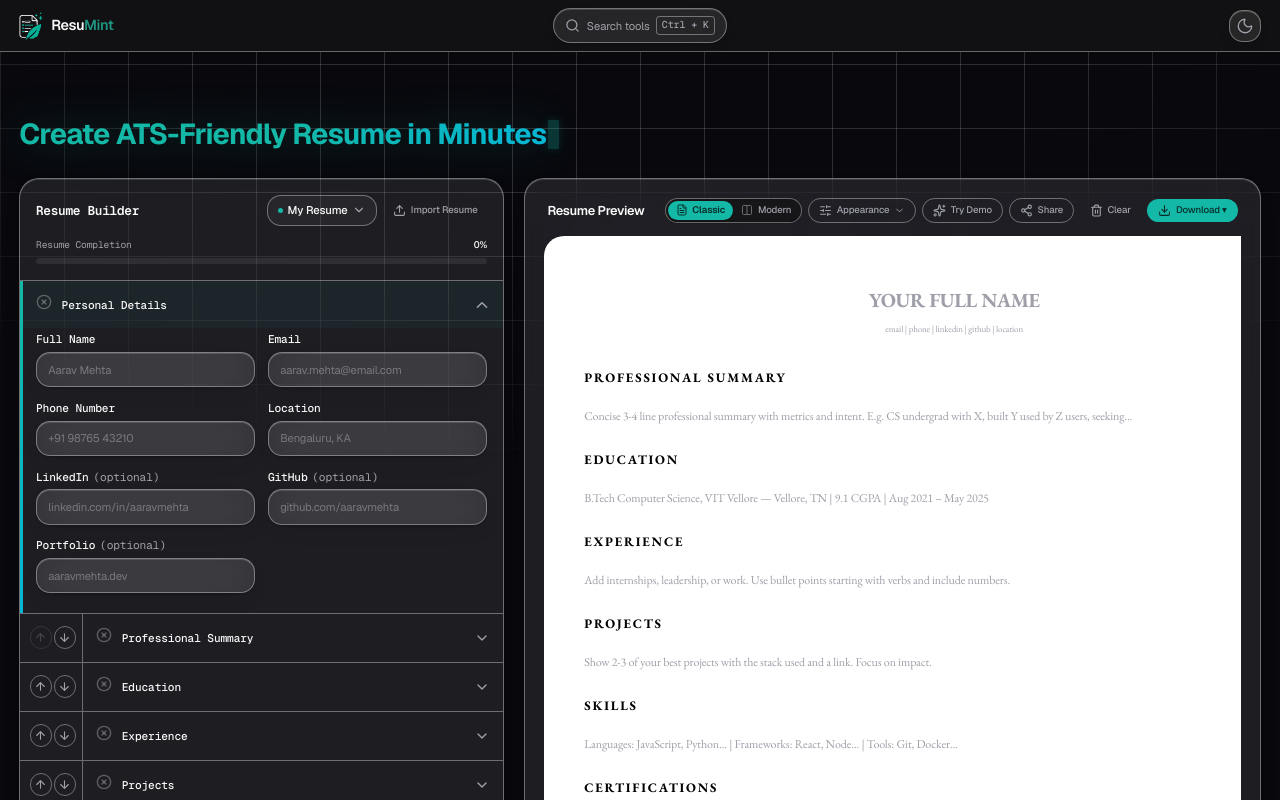
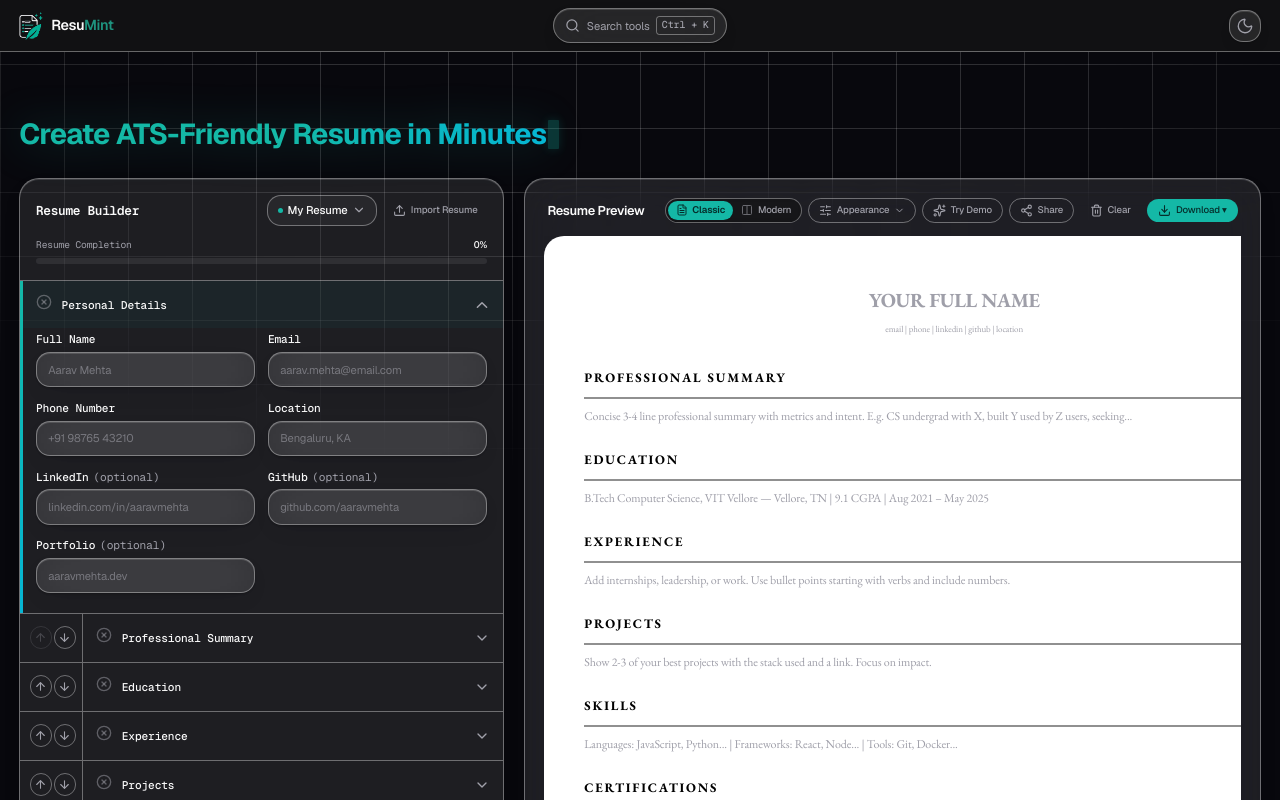
Before and after one commit to Pawankumar3210/ResuMint, a Next.js app: page / in a window 1280 px wide. Shown: the top 800 px of the page. Built offline with nearby package versions, Linux system fonts and the light colour scheme.

Commit message:
fix: section dividers visible in dark mode; update README logo

```diff
--- a/app/globals.css
+++ b/app/globals.css
@@ -300,12 +300,45 @@ body,
 }
 
 /* Resume "paper" always renders in light mode, independent of app theme,
-   since a resume is a real-world document meant to look the same everywhere. */
+   since a resume is a real-world document meant to look the same everywhere.
+   color-scheme: light tells the browser's native controls to use light mode,
+   but Tailwind dark: variants are driven by the .dark class on <html>, so they
+   still fire even inside this element. The rule below explicitly resets the
+   Tailwind v4 zinc / color-primitive CSS variables that the paper uses back to
+   their light-mode values whenever the app is in dark mode, so that hardcoded
+   classes like border-zinc-900, border-black, bg-zinc-200, text-zinc-500, etc.
+   always produce the correct light-mode colors on the paper canvas. */
 .resume-paper {
   background: var(--paper-bg);
   color: var(--paper-foreground);
   color-scheme: light;
   border-radius: var(--radius-card);
+}
+
+/* The real culprit: globals.css sets `* { border-color: var(--border) }`.
+   In dark mode --border is rgba(255,255,255,0.36) — nearly invisible on the
+   paper's white background. Reset it (and all zinc / black tokens) to their
+   light-mode values so every border inside the paper renders correctly,
+   regardless of the app's dark/light theme. */
+.dark .resume-paper,
+.dark .resume-paper * {
+  /* Restore the global default border color back to the light-mode token */
+  --border: rgba(9, 9, 11, 0.45);
+
+  /* Zinc scale — used for border-zinc-*, text-zinc-*, bg-zinc-* utilities */
+  --color-zinc-50:  oklch(98.5% 0 none);
+  --color-zinc-100: oklch(96.7% 0.001 286.375);
+  --color-zinc-200: oklch(92% 0.004 286.32);
+  --color-zinc-300: oklch(87.1% 0.006 286.286);
+  --color-zinc-400: oklch(70.5% 0.015 286.067);
+  --color-zinc-500: oklch(55.2% 0.016 285.938);
+  --color-zinc-600: oklch(44.2% 0.017 285.786);
+  --color-zinc-700: oklch(37% 0.013 285.805);
+  --color-zinc-800: oklch(27.4% 0.006 286.033);
+  --color-zinc-900: oklch(21% 0.006 285.885);
+  --color-zinc-950: oklch(14.1% 0.005 285.823);
+  --color-black: #000;
+  --color-white: #fff;
 }
 
 .typing-cursor {
```
